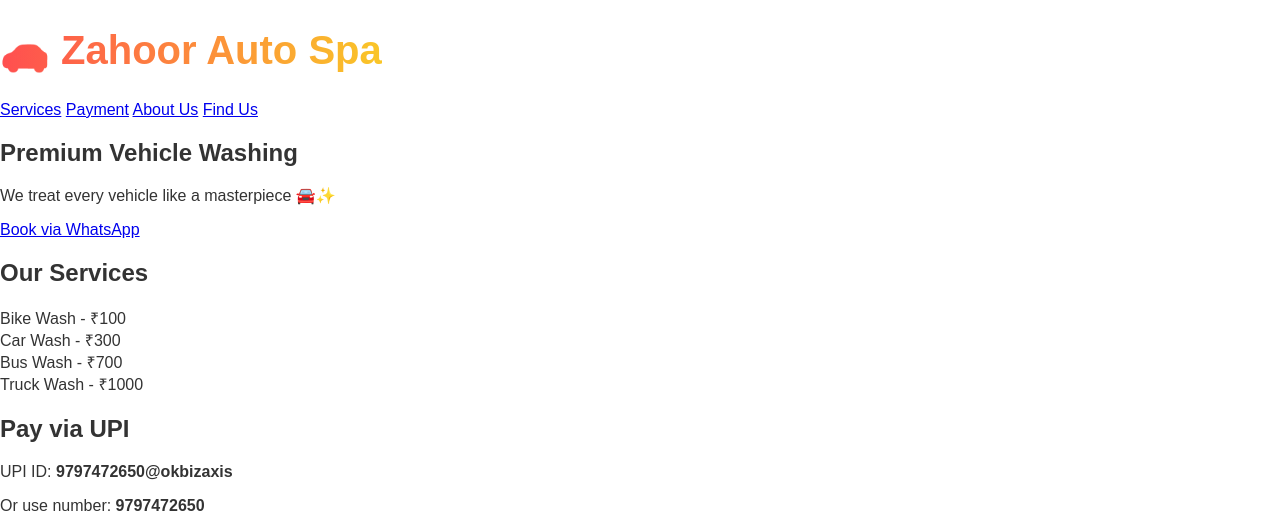
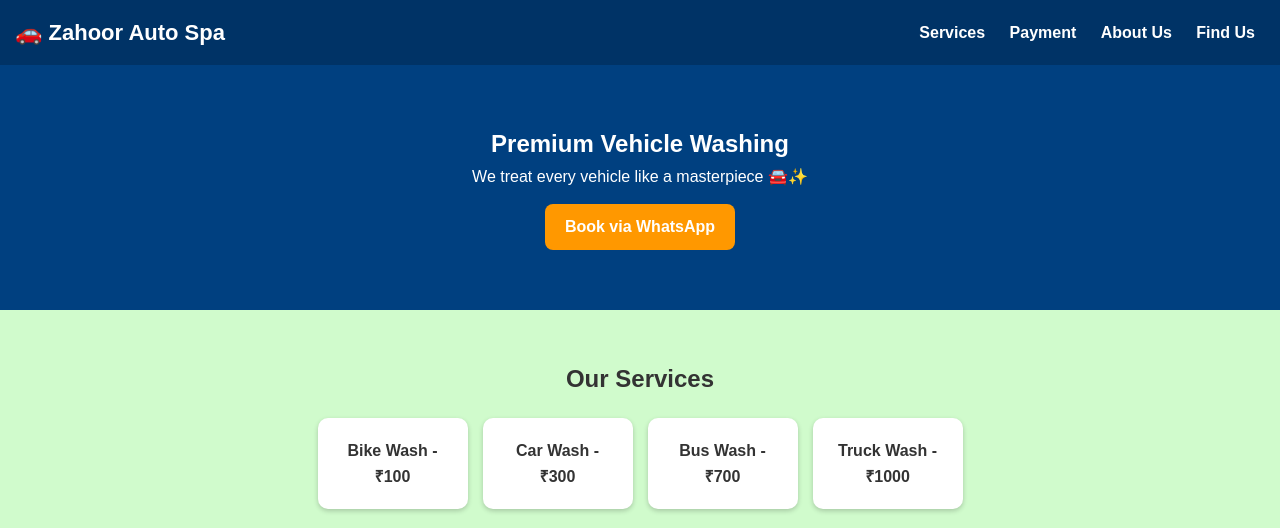
Before and after one commit to shahtajamul8888/ZAHOOR-AUTO-SPA, a PHP site: page /index.html in a window 1280 px wide. Shown: the top 528 px of the page. Run offline with PHP 8.4, Linux system fonts and the light colour scheme.

Commit message:
Update style.css

```diff
--- a/style.css
+++ b/style.css
@@ -1,180 +1,142 @@
-body {
+/* Reset */
+* {
   margin: 0;
+  padding: 0;
+  box-sizing: border-box;
   font-family: Arial, sans-serif;
-  background: #fff;
-  color: #333;
 }
 
-/* Offer Banner */
-.offer-banner {
-  background: #ff4e50;
-  color: white;
-  text-align: center;
-  padding: 10px;
+body {
+  background: #f4f4f4;
+  color: #333;
+  line-height: 1.6;
+}
+
+/* Header */
+header {
+  background: #003366;
+  color: #fff;
+  padding: 15px;
+  display: flex;
+  justify-content: space-between;
+  align-items: center;
+}
+
+header .logo {
+  font-size: 22px;
   font-weight: bold;
 }
 
-/* Header */
-.header {
+nav a {
+  color: #fff;
+  margin: 0 10px;
+  text-decoration: none;
+  font-weight: bold;
+}
+
+nav a:hover {
+  text-decoration: underline;
+}
+
+/* Hero */
+.hero {
+  padding: 60px 20px;
   text-align: center;
-  padding: 20px;
-}
-.logo {
-  font-size: 2.5rem;
-  font-weight: bold;
-  background: linear-gradient(90deg, #ff4e50, #f9d423, #24c6dc, #5433ff);
-  -webkit-background-clip: text;
-  -webkit-text-fill-color: transparent;
-  animation: gradientMove 6s infinite linear;
-}
-@keyframes gradientMove {
-  0% { background-position: 0% 50%; }
-  100% { background-position: 100% 50%; }
-}
-.tagline { margin-top: -10px; }
-
-/* Colourful background (Our Services to Hours) */
-.colourful-section {
-  background: linear-gradient(-45deg, #1e3c72, #2a5298, #ff6a00, #ee0979);
-  background-size: 400% 400%;
-  animation: bgMove 12s infinite;
-  padding: 20px;
+  background: #004080;
   color: white;
 }
-@keyframes bgMove {
-  0% {background-position:0% 50%}
-  50% {background-position:100% 50%}
-  100% {background-position:0% 50%}
+
+.hero .btn {
+  display: inline-block;
+  margin-top: 15px;
+  background: #ff9800;
+  color: white;
+  padding: 10px 20px;
+  border-radius: 8px;
+  text-decoration: none;
+  font-weight: bold;
+}
+
+.hero .btn:hover {
+  background: #e68900;
+}
+
+/* Sections */
+.section {
+  padding: 50px 20px;
+  text-align: center;
+  animation: bgchange 100s infinite;
+}
+
+@keyframes bgchange {
+  0%   { background: #ffcccc; }
+  10%  { background: #ccffcc; }
+  20%  { background: #ccccff; }
+  30%  { background: #ffffcc; }
+  40%  { background: #ffccff; }
+  50%  { background: #ccffff; }
+  60%  { background: #ffd9b3; }
+  70%  { background: #e6ccff; }
+  80%  { background: #b3ffe6; }
+  90%  { background: #ffb3b3; }
+  100% { background: #ffcccc; }
 }
 
 /* Services */
-.services-grid {
+.services {
   display: flex;
   justify-content: center;
-  gap: 20px;
+  gap: 15px;
+  flex-wrap: wrap;
+  margin-top: 20px;
 }
-.service-card {
-  background: rgba(255,255,255,0.1);
+
+.card {
+  background: white;
   padding: 20px;
   border-radius: 10px;
-  text-align: center;
-  flex: 1;
+  box-shadow: 0 2px 5px rgba(0,0,0,0.2);
+  width: 150px;
+  font-weight: bold;
 }
 
-/* Booking */
-.booking form {
-  display: flex;
-  flex-direction: column;
-  gap: 10px;
-  max-width: 300px;
-  margin: auto;
-}
-.booking button {
-  padding: 10px;
-  background: #5433ff;
-  color: white;
-  border: none;
-  border-radius: 8px;
-  cursor: pointer;
-}
-.payment {
-  text-align: center;
+/* Payment */
+.qr-box {
   margin-top: 20px;
 }
-.qr {
-  width: 150px;
+
+.qr-box img {
+  width: 200px;
   cursor: pointer;
-}
-.upi-btn {
-  display: inline-block;
-  margin-top: 10px;
-  padding: 10px 15px;
-  background: #1e3c72;
-  color: white;
-  border-radius: 6px;
-  text-decoration: none;
-}
-
-/* Location */
-.location iframe {
-  width: 100%;
-  height: 250px;
-  border: none;
+  border: 3px solid #333;
   border-radius: 10px;
 }
 
-/* Hours */
-.hours {
-  text-align: center;
-  margin: 30px 0;
-}
-.hours ul {
-  list-style: none;
-  padding: 0;
+.qr-box p {
+  margin-top: 10px;
+  font-weight: bold;
 }
 
 /* Footer */
-footer {
-  background: #1e3c72;
-  color: white;
-  text-align: center;
+.footer {
+  background: #111;
+  color: #fff;
   padding: 15px;
+  display: flex;
+  justify-content: flex-start;
+  align-items: center;
 }
 
-/* Popups */
-.popup {
-  display: none;
-  position: fixed;
-  top: 0; left: 0; right:0; bottom:0;
-  background: rgba(0,0,0,0.7);
-  justify-content: center;
-  align-items: center;
-}
-.popup-content {
-  background: white;
-  color: black;
-  padding: 20px;
-  border-radius: 10px;
-  max-width: 400px;
-}
-.close { float: right; cursor: pointer; }
-
-/* WhatsApp floating */
-.whatsapp-float {
-  position: fixed;
-  width: 60px;
-  height: 60px;
-  bottom: 20px;
-  right: 20px;
-  background: #25d366;
-  color: white;
-  border-radius: 50%;
-  text-align: center;
-  font-size: 2rem;
-  box-shadow: 2px 2px 8px rgba(0,0,0,0.3);
-  z-index: 1000;
+.footer .developer {
   display: flex;
   align-items: center;
-  justify-content: center;
+  gap: 10px;
 }
 
-/* Dark Mode */
-.dark-mode {
-  background: #121212;
-  color: #f5f5f5;
+.footer .developer img {
+  width: 40px;
+  height: 40px;
+  border-radius: 50%;
+  border: 2px solid #fff;
+  object-fit: cover;
 }
-.dark-mode footer {
-  background: #000428;
-}
-.dark-toggle {
-  position: fixed;
-  bottom: 20px;
-  left: 20px;
-  background: #1e3c72;
-  color: white;
-  border: none;
-  padding: 10px 15px;
-  border-radius: 8px;
-  cursor: pointer;
-  z-index: 1000;
-}
```
